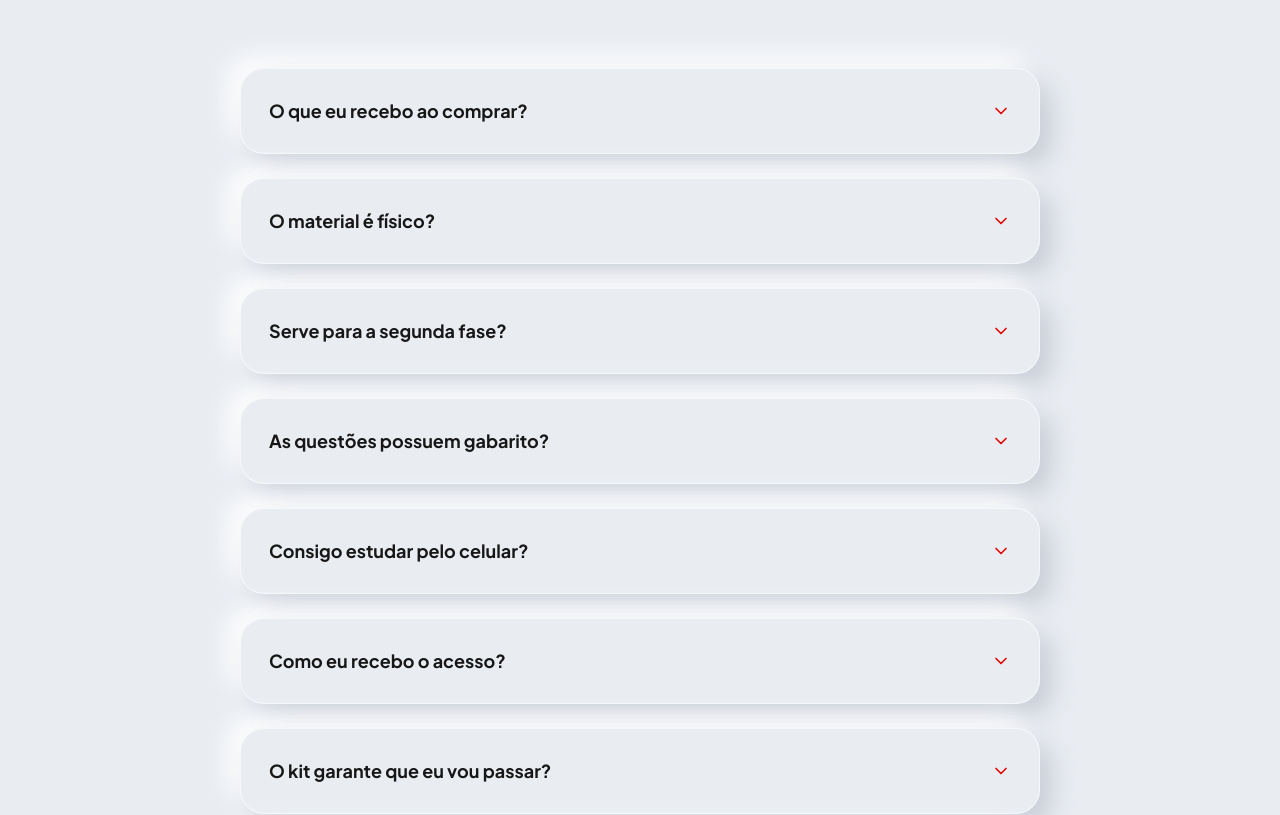
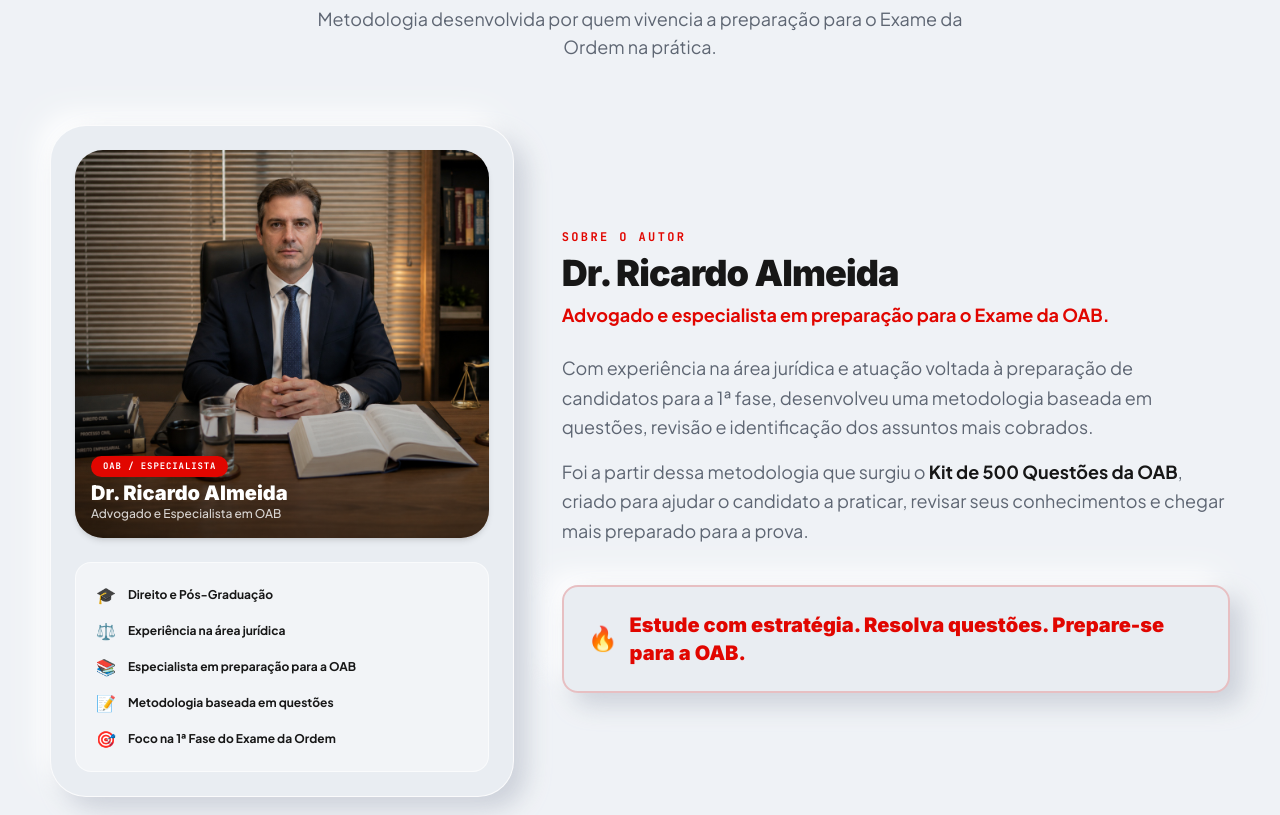
Before and after one commit to oswaldomauricio/kit-oab, a React (Vite) app: page / in a window 1280 px wide. Shown: the part 7840-8655 px from the top of the page. Built offline with nearby package versions, Linux system fonts and the light colour scheme.

Commit message:
prova social com fotode advogado

```diff
--- a/src/App.tsx
+++ b/src/App.tsx
@@ -601,6 +601,103 @@ export default function App() {
         </div>
       </section>
 
+      {/* 15.B AUTORIDADE / QUEM CRIOU */}
+      <section className="py-20 md:py-32 px-6 bg-white/30 border-t border-black/5">
+        <div className="max-w-[1180px] mx-auto">
+          <div className="text-center mb-16">
+            <SectionTag text="ESPECIALISTA · AUTORIDADE" />
+            <h2 className="text-4xl md:text-5xl font-inter font-black tracking-tighter mb-4">
+              Quem está por trás do seu material de preparação?
+            </h2>
+            <p className="text-text-sec text-lg max-w-2xl mx-auto">
+              Metodologia desenvolvida por quem vivencia a preparação para o Exame da Ordem na prática.
+            </p>
+          </div>
+
+          <div className="grid lg:grid-cols-12 gap-10 md:gap-12 items-center">
+            {/* Foto e Card de Autoridade (Esquerda no Desktop / Em cima no Mobile) */}
+            <div className="lg:col-span-5 flex flex-col items-center">
+              <div className="bg-bg shadow-neumorphic p-4 md:p-6 rounded-[36px] border border-white/80 w-full relative overflow-hidden group">
+                <div className="relative rounded-[28px] overflow-hidden mb-6 shadow-md">
+                  <img
+                    src="/images/dr-ricardo-almeida.jpg"
+                    alt="Dr. Ricardo Almeida"
+                    className="w-full h-auto max-h-[420px] object-cover object-top transition-transform duration-700 group-hover:scale-105"
+                    onError={(e) => {
+                      (e.target as HTMLImageElement).src = "https://placehold.co/500x600/E9EDF2/E10600?text=Dr.+Ricardo+Almeida";
+                    }}
+                  />
+                  <div className="absolute inset-0 bg-gradient-to-t from-black/60 via-transparent to-transparent opacity-80" />
+                  <div className="absolute bottom-4 left-4 right-4 text-white">
+                    <span className="bg-primary text-white font-mono text-[9px] uppercase tracking-widest px-3 py-1 rounded-full font-bold inline-block mb-1">
+                      OAB / ESPECIALISTA
+                    </span>
+                    <h4 className="font-inter font-black text-xl leading-tight">Dr. Ricardo Almeida</h4>
+                    <p className="text-white/80 text-xs font-medium">Advogado e Especialista em OAB</p>
+                  </div>
+                </div>
+
+                {/* Lista de tópicos de autoridade ao lado/embaixo da foto */}
+                <div className="space-y-3 bg-white/40 p-5 rounded-2xl border border-white/60">
+                  <div className="flex items-center gap-3 text-xs font-bold text-text">
+                    <span className="text-base shrink-0">🎓</span>
+                    <span>Direito e Pós-Graduação</span>
+                  </div>
+                  <div className="flex items-center gap-3 text-xs font-bold text-text">
+                    <span className="text-base shrink-0">⚖️</span>
+                    <span>Experiência na área jurídica</span>
+                  </div>
+                  <div className="flex items-center gap-3 text-xs font-bold text-text">
+                    <span className="text-base shrink-0">📚</span>
+                    <span>Especialista em preparação para a OAB</span>
+                  </div>
+                  <div className="flex items-center gap-3 text-xs font-bold text-text">
+                    <span className="text-base shrink-0">📝</span>
+                    <span>Metodologia baseada em questões</span>
+                  </div>
+                  <div className="flex items-center gap-3 text-xs font-bold text-text">
+                    <span className="text-base shrink-0">🎯</span>
+                    <span>Foco na 1ª Fase do Exame da Ordem</span>
+                  </div>
+                </div>
+              </div>
+            </div>
+
+            {/* Texto Biográfico e Metodologia (Direita no Desktop / Embaixo no Mobile) */}
+            <div className="lg:col-span-7 flex flex-col justify-center space-y-6">
+              <div>
+                <span className="font-mono text-xs font-bold text-primary uppercase tracking-[0.2em] mb-2 block">
+                  SOBRE O AUTOR
+                </span>
+                <h3 className="text-3xl md:text-4xl font-inter font-black tracking-tight text-text mb-2">
+                  Dr. Ricardo Almeida
+                </h3>
+                <p className="text-primary font-bold text-lg">
+                  Advogado e especialista em preparação para o Exame da OAB.
+                </p>
+              </div>
+
+              <div className="space-y-4 text-text-sec text-base md:text-lg leading-relaxed font-jakarta">
+                <p>
+                  Com experiência na área jurídica e atuação voltada à preparação de candidatos para a 1ª fase, desenvolveu uma metodologia baseada em questões, revisão e identificação dos assuntos mais cobrados.
+                </p>
+                <p>
+                  Foi a partir dessa metodologia que surgiu o <strong className="text-text font-bold">Kit de 500 Questões da OAB</strong>, criado para ajudar o candidato a praticar, revisar seus conhecimentos e chegar mais preparado para a prova.
+                </p>
+              </div>
+
+              {/* Callout de Metodologia */}
+              <div className="bg-bg shadow-neumorphic border-2 border-primary/20 p-6 rounded-2xl relative overflow-hidden mt-4">
+                <div className="flex items-center gap-3 text-primary font-inter font-black text-lg md:text-xl">
+                  <span className="text-2xl">🔥</span>
+                  <span>Estude com estratégia. Resolva questões. Prepare-se para a OAB.</span>
+                </div>
+              </div>
+            </div>
+          </div>
+        </div>
+      </section>
+
       {/* 16. FAQ (MOD.06) */}
       <section className="py-20 md:py-32 px-6">
         <div className="max-w-[800px] mx-auto">
```
Also changed, not shown: public/images/dr-ricardo-almeida.jpg (added).
